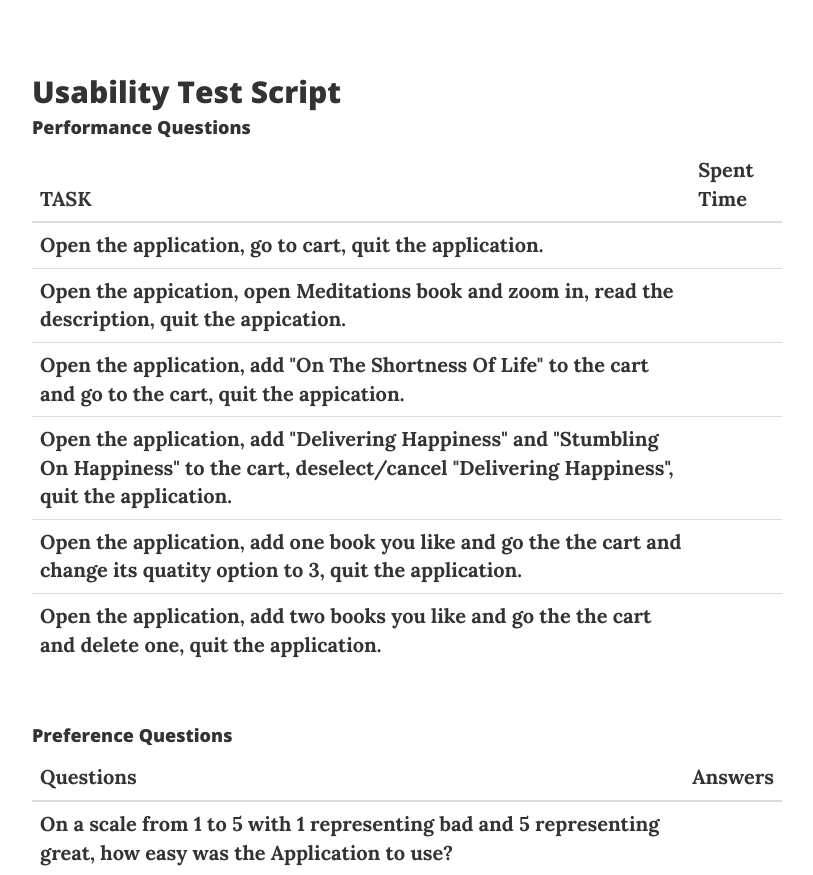
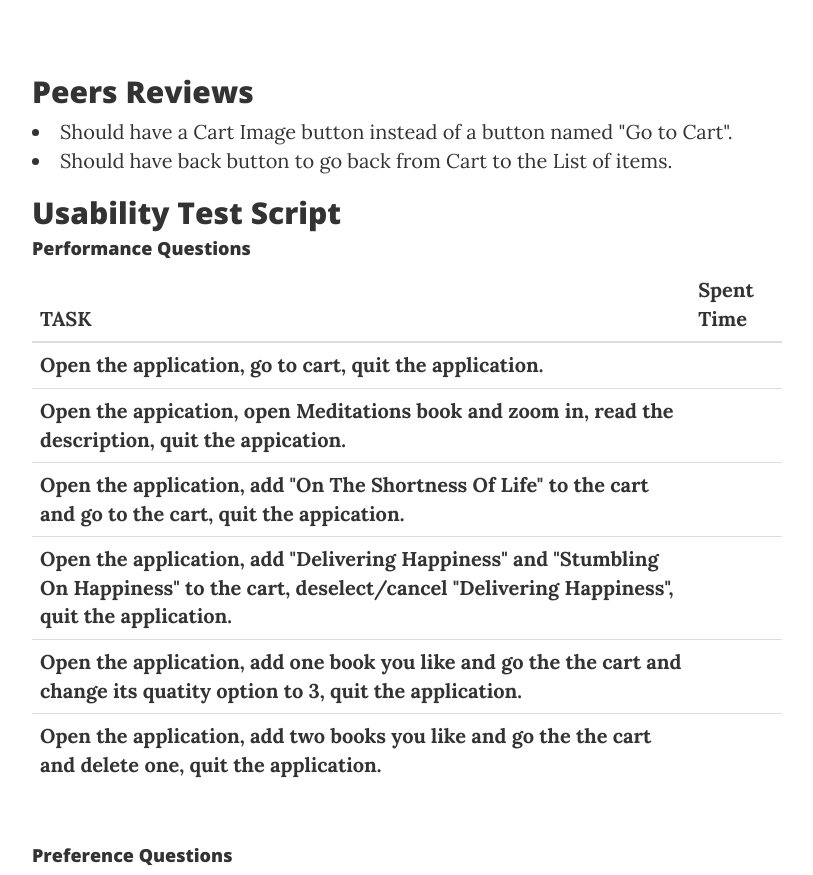
Before and after one commit to cs560pdx/cs560pdx.github.io, a website: page project2.html in a window 1280 px wide. Shown: the part 1747-2622 px from the top of the page, without its empty margins (233-1046 px from the left). Drawn offline with nearby package versions, Linux system fonts and the light colour scheme.

Commit message:
peer reviews

```diff
--- a/project2.html
+++ b/project2.html
@@ -147,6 +147,13 @@
 		    </p>
 		  <br />
 
+      <h2>Peers Reviews </h2>
+      <li>
+        Should have a Cart Image button instead of a button named "Go to Cart".
+      </li>
+      <li>
+        Should have back button to go back from Cart to the List of items.
+      </li>
                 <h2> Usability Test Script </h2>
 		    <h4> Performance Questions </h4>
                 <table class="table">
```
